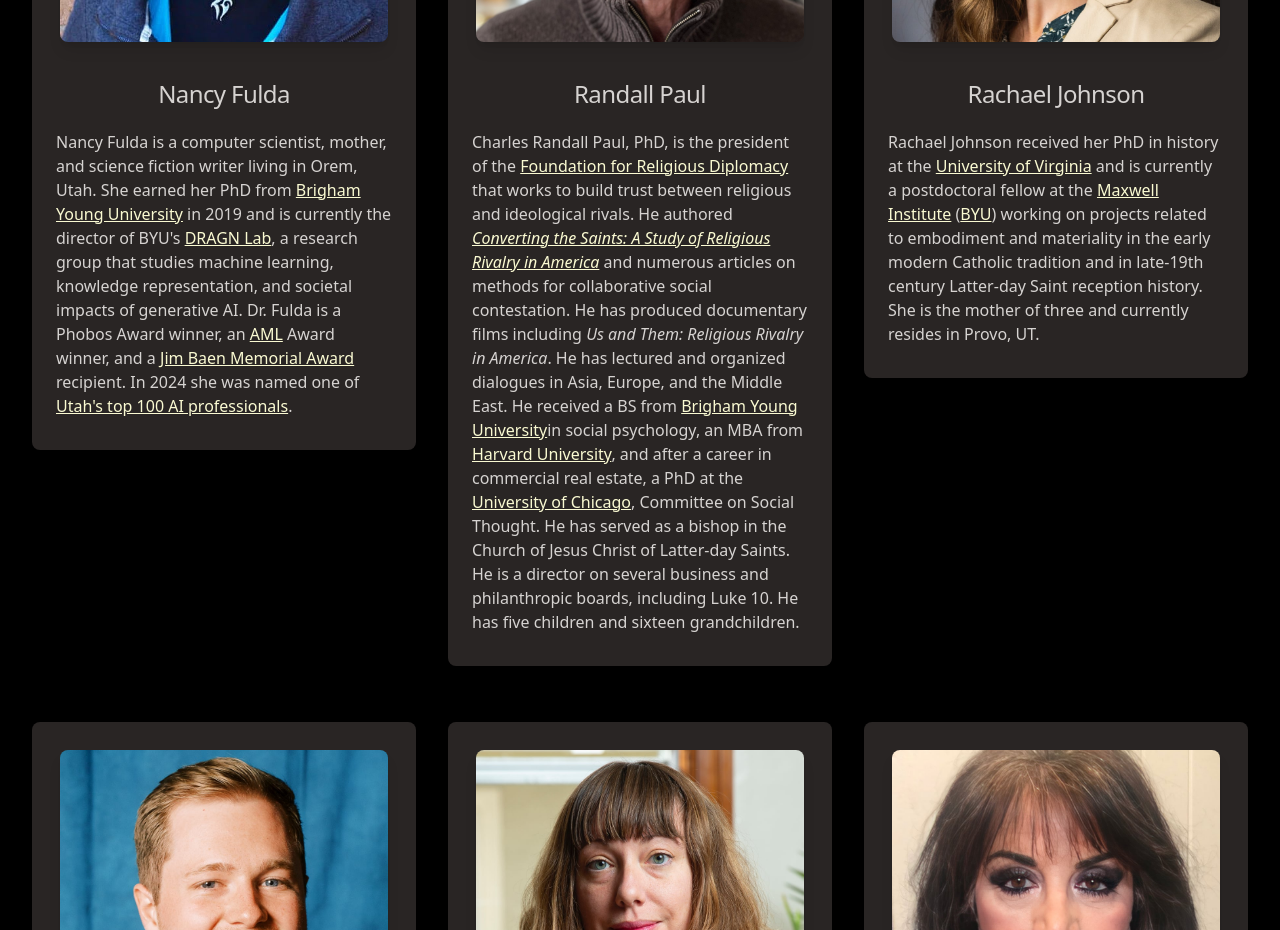
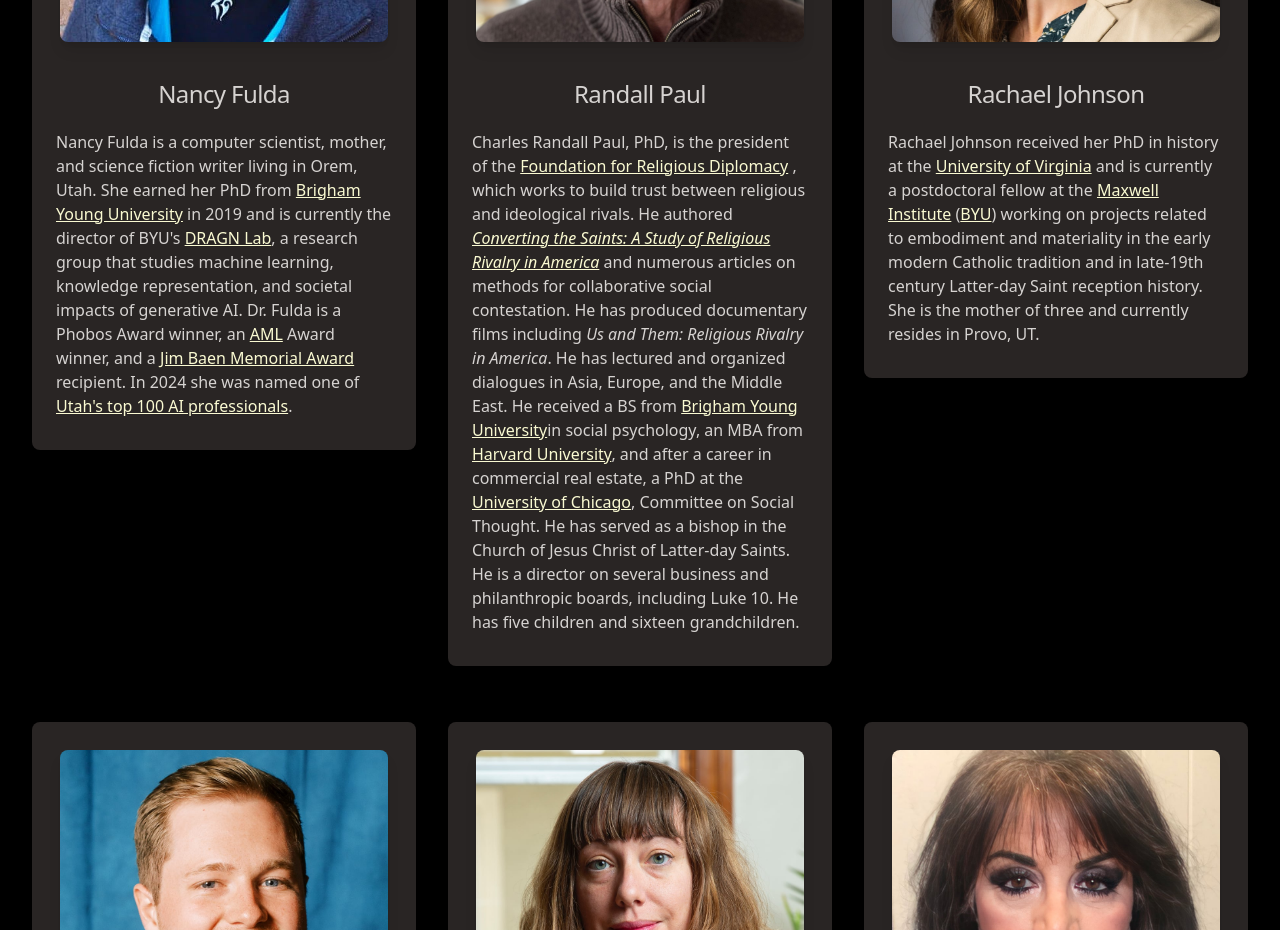
Before and after one commit to MormonTranshumanistAssociation/mtaconf, a React (Vite) app: page / in a window 1280 px wide. Shown: the part 10760-11690 px from the top of the page. Built offline with nearby package versions, Linux system fonts and the light colour scheme.

Commit message:
Update speaker bios

```diff
--- a/src/2024/speakers.tsx
+++ b/src/2024/speakers.tsx
@@ -554,7 +554,7 @@
                   <a href="https://relidip.org/">
                     Foundation for Religious Diplomacy
                   </a>{" "}
-                  that works to build trust between religious and ideological
+                  , which works to build trust between religious and ideological
                   rivals. He authored{" "}
                   <a href="https://www.amazon.com/Converting-Saints-Religious-Rivalry-America/dp/1589587561">
                     <em>
```
